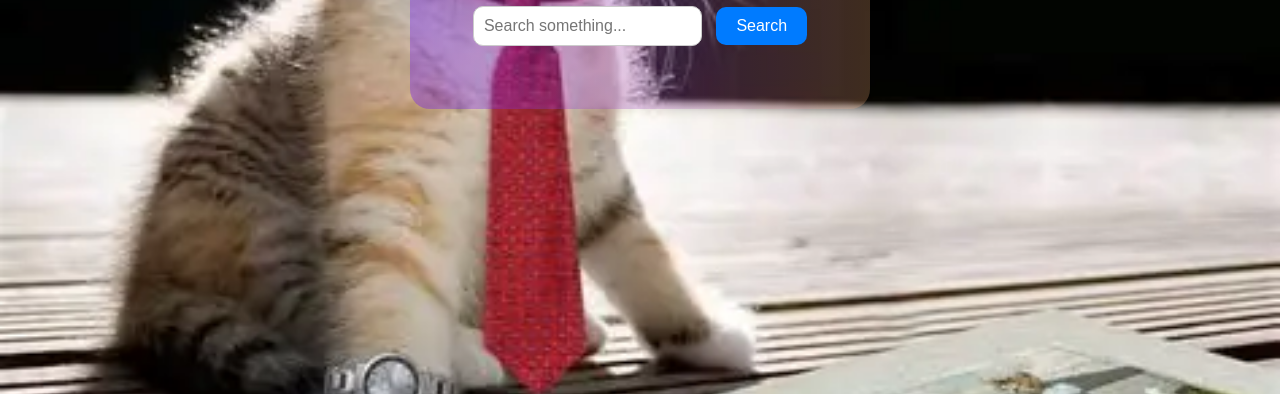
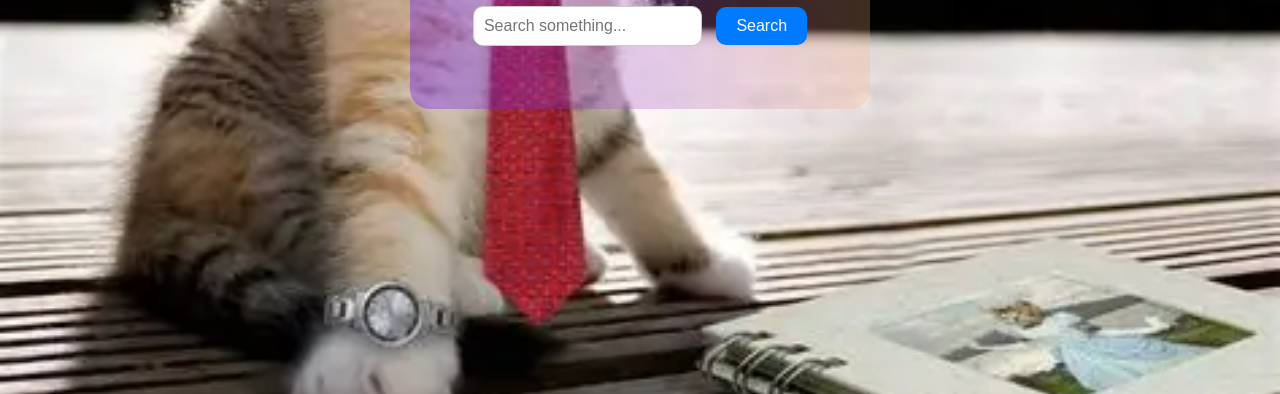
Before and after one commit to PlayerOne-bit/help, a plain HTML site: page index.html in a window 1280 px wide. Shown: the part 422-816 px from the top of the page. Drawn offline with Linux system fonts and the light colour scheme.

Commit message:
Update index.html

```diff
--- a/index.html
+++ b/index.html
@@ -15,6 +15,8 @@
             height: 100vh;
             background-image: url('OIP.webp');
             background-size: cover;
+background-position:center;
+
         }
         input[type="text"] {
             padding: 10px;
@@ -45,6 +47,11 @@
             background-image: linear-gradient(to right, #680aff57, #feb47b3f);
             border-radius: 20px;
         }
+div{
+display flex;justify-content:center;
+align-items:center;
+}
+
     </style>
 </head>
 <body>
```
